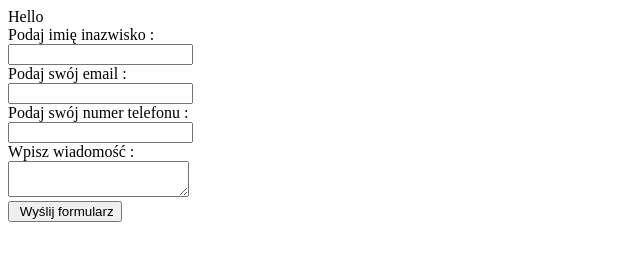
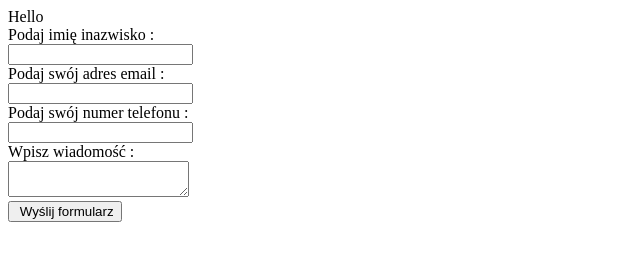
Before and after one commit to marekAren2/3-formularz-formspree_replit_formularz-warsztaty, a plain HTML site: page index.html in a window 1280 px wide. Shown: the full height of the page, 0-640 px from the left. Drawn offline with Linux system fonts and the light colour scheme.

Commit message:
commit 2

```diff
--- a/index.html
+++ b/index.html
@@ -15,7 +15,7 @@
     <label for="name"> Podaj imię inazwisko : </label> <br>
     <input type="text" name="name" id="name"> <br>
 
-    <label for="email"> Podaj swój email :</label><br>
+    <label for="email"> Podaj swój adres email :</label><br>
     <input type="email" name="email" id="email"> <br>
 
     <label for="phone"> Podaj swój numer telefonu :</label><br>
```
